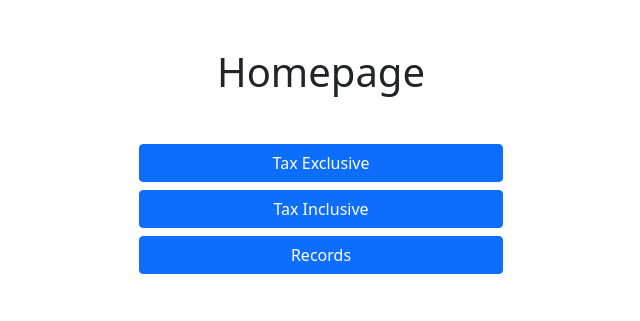
After one commit to Dekay27/apps_tax, a PHP site: page / in a window 1280 px wide. The commit adds this page. Shown: the top 321 px of the page, without its empty margins (319-959 px from the left). Run offline with PHP 8.4, Linux system fonts and the light colour scheme.

Commit message:
-- homepage added -- records page added

```diff
--- /dev/null
+++ b/index.php
@@ -0,0 +1,37 @@
+<!DOCTYPE html>
+<html>
+<head>
+    <title>Homepage</title>
+    <!-- Required meta tags -->
+    <meta charset="utf-8">
+    <meta name="viewport" content="width=device-width, initial-scale=1, shrink-to-fit=no">
+
+    <!-- Bootstrap CSS -->
+    <link rel="stylesheet" href="https://cdnjs.cloudflare.com/ajax/libs/twitter-bootstrap/5.0.1/css/bootstrap.min.css">
+
+</head>
+<body>
+
+<div class="container py-5">
+    <div class="row">
+        <div class="col-md-6 offset-md-3">
+            <h1 class="mb-5 text-center">Homepage</h1>
+
+            <div class="d-grid gap-2 col-8 mx-auto">
+                <a href="tax_exclusive.php" class="btn btn-primary">Tax Exclusive</a>
+                <a href="tax_inclusive.php" class="btn btn-primary">Tax Inclusive</a>
+                <a href="records.php" class="btn btn-primary">Records</a>
+            </div>
+
+        </div>
+    </div>
+</div>
+
+<!-- Optional JavaScript -->
+<!-- jQuery first, then Popper.js, then Bootstrap JS -->
+<script src="https://cdnjs.cloudflare.com/ajax/libs/jquery/3.6.0/jquery.min.js"></script>
+<script src="https://cdnjs.cloudflare.com/ajax/libs/popper.js/2.9.3/umd/popper.min.js"></script>
+<script src="https://cdnjs.cloudflare.com/ajax/libs/twitter-bootstrap/5.0.1/js/bootstrap.min.js"></script>
+
+</body>
+</html>
--- /dev/null
+++ b/records.php
@@ -0,0 +1 @@
+<?php
--- a/tax_include.php
+++ b/tax_include.php
@@ -24,5 +24,5 @@ function calculateTaxes($value) {
     );
 }
 
-
+//php -S localhost:8000
 ?>
```
Also changed, not shown: tax_exclusive.php (indentation only).
